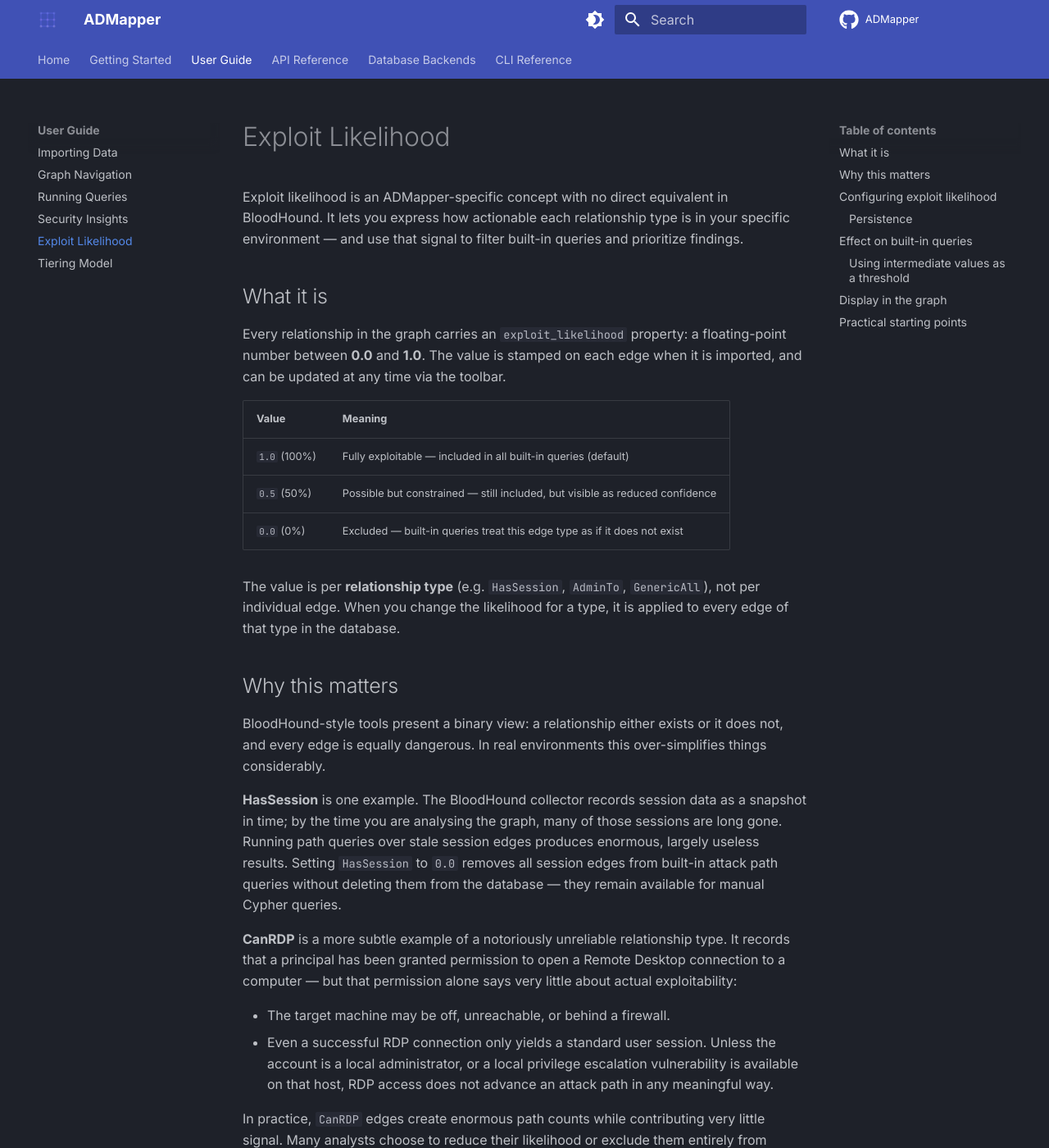
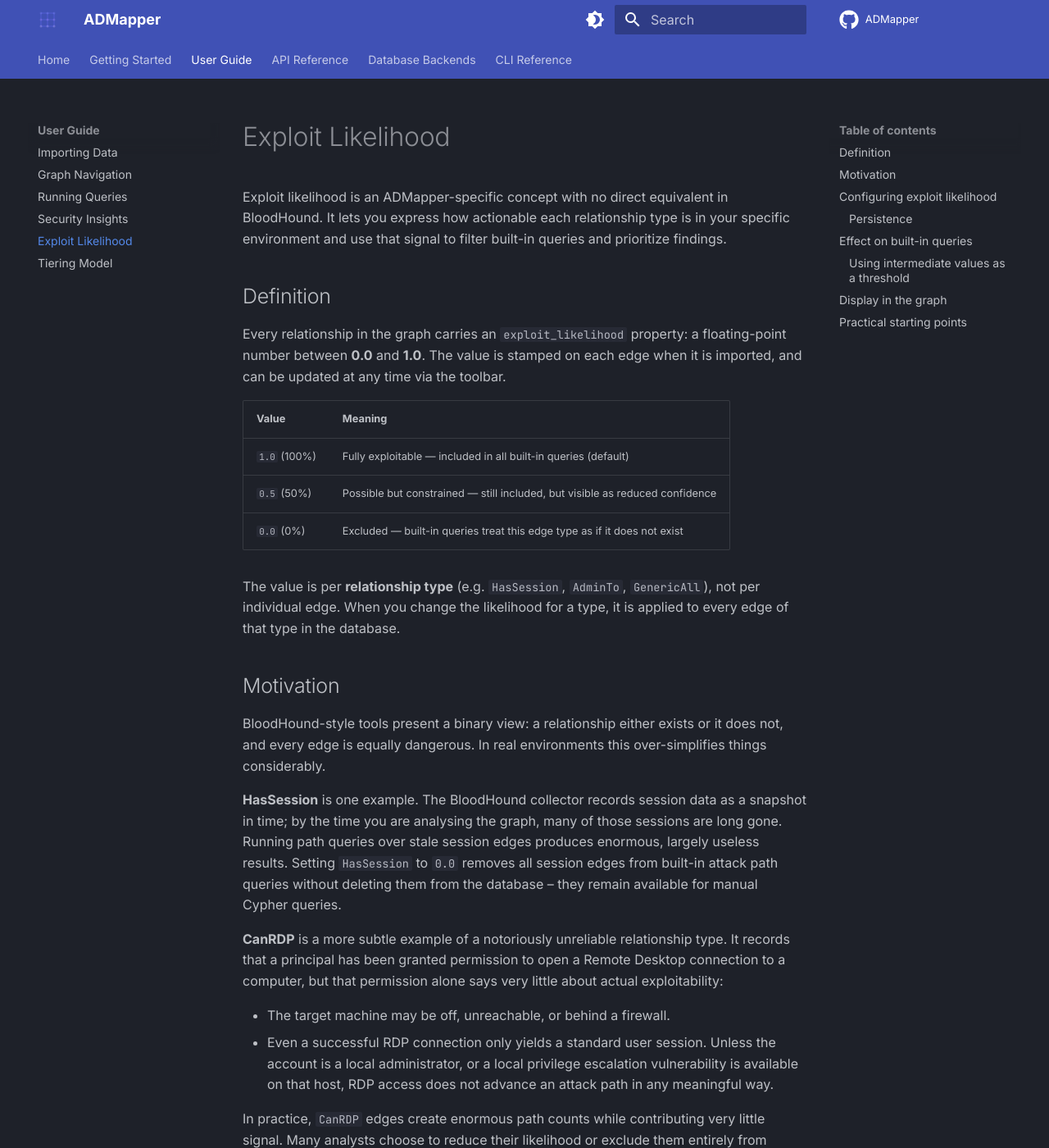
Before and after one commit to AdrianVollmer/ADMapper, an MkDocs documentation site: the page built from docs/admapper/docs/guide/exploit-likelihood.md, in a window 1280 px wide and 1400 px high. Shown: the whole window at 82% size. Built offline with MkDocs 1.6.1 and Material for MkDocs 9.7.7, drawn with Linux system fonts in a browser that asks for light colours; comment, search, counter and statistics services are not loaded; some of the changed text lies outside the part shown.

Commit message:
Improve docs

````diff
--- a/docs/admapper/docs/guide/exploit-likelihood.md
+++ b/docs/admapper/docs/guide/exploit-likelihood.md
@@ -2,10 +2,10 @@
 
 Exploit likelihood is an ADMapper-specific concept with no direct equivalent in
 BloodHound. It lets you express how actionable each relationship type is in your
-specific environment — and use that signal to filter built-in queries and
+specific environment and use that signal to filter built-in queries and
 prioritize findings.
 
-## What it is
+## Definition
 
 Every relationship in the graph carries an `exploit_likelihood` property: a
 floating-point number between **0.0** and **1.0**. The value is stamped on
@@ -21,7 +21,7 @@
 `GenericAll`), not per individual edge. When you change the likelihood for a
 type, it is applied to every edge of that type in the database.
 
-## Why this matters
+## Motivation
 
 BloodHound-style tools present a binary view: a relationship either exists or it
 does not, and every edge is equally dangerous. In real environments this
@@ -32,11 +32,11 @@
 sessions are long gone. Running path queries over stale session edges produces
 enormous, largely useless results. Setting `HasSession` to `0.0` removes all
 session edges from built-in attack path queries without deleting them from the
-database — they remain available for manual Cypher queries.
+database -- they remain available for manual Cypher queries.
 
 **CanRDP** is a more subtle example of a notoriously unreliable relationship
 type. It records that a principal has been granted permission to open a Remote
-Desktop connection to a computer — but that permission alone says very little
+Desktop connection to a computer, but that permission alone says very little
 about actual exploitability:
 
 - The target machine may be off, unreachable, or behind a firewall.
@@ -111,7 +111,7 @@
 - Dangerous privilege paths
 - Reachability from Domain Users/Computers
 
-Manual queries you write in the query editor are unaffected — you decide
+Manual queries you write in the query editor are unaffected -- you decide
 whether to include the filter.
 
 ### Using intermediate values as a threshold
@@ -126,7 +126,7 @@
 
 ```cypher
 -- Include only high-confidence edges (>= 50%)
-MATCH p = shortestPath((u:User)-[*1..10]->(g:Group))
+MATCH p = shortestPath((u:User)-[r*1..10]->(g:Group))
 WHERE g.objectid ENDS WITH '-512'
   AND ALL(r IN relationships(p) WHERE r.exploit_likelihood >= 0.5)
 RETURN p
@@ -134,14 +134,14 @@
 
 ```cypher
 -- Include all non-excluded edges (> 0)
-MATCH p = shortestPath((u:User)-[*1..10]->(g:Group))
+MATCH p = shortestPath((u:User)-[r*1..10]->(g:Group))
 WHERE g.objectid ENDS WITH '-512'
   AND ALL(r IN relationships(p) WHERE r.exploit_likelihood > 0)
 RETURN p
 ```
 
 This lets you run the same built-in queries at different confidence levels
-without changing the underlying data — just adjust the threshold in your query.
+without changing the underlying data. Just adjust the threshold in your query.
 
 ## Display in the graph
 
````
Also changed, not shown: docs/admapper/docs/guide/queries.md (+5 -7 lines), docs/admapper/docs/guide/tiering.md (+6 -6 lines).
